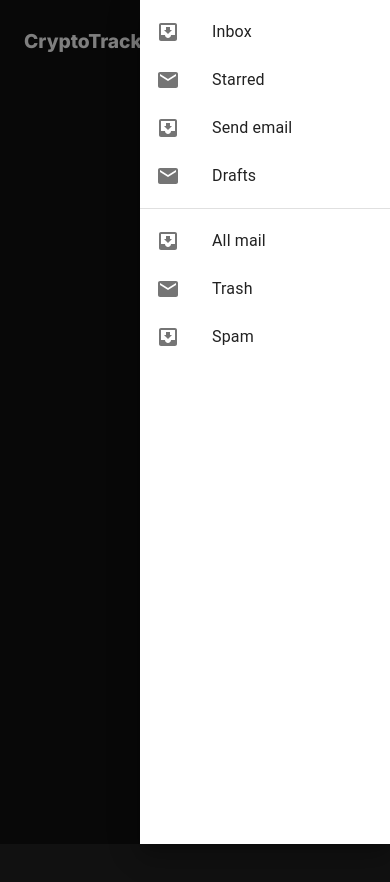
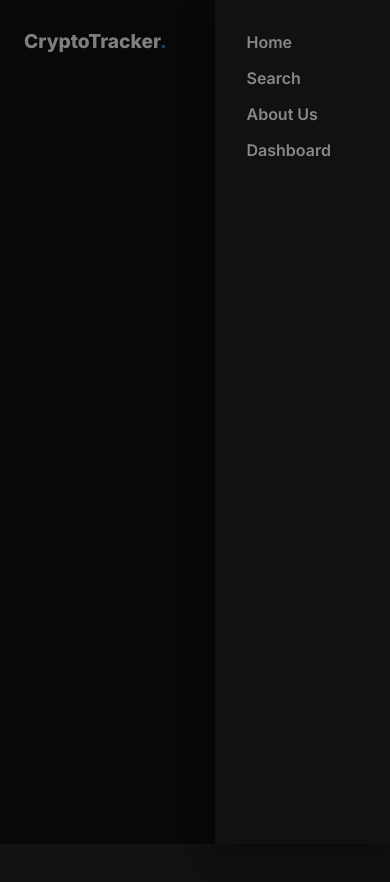
Before and after one commit to AVIVASHISHTA29/cryptoDashboard, a React (Create React App) app: page / in a window 390 px wide. Both pictures are taken after a click on the button 346 px from the left and 40 px from the top of the page. Shown: the top 882 px of the page. Built offline with nearby package versions, Linux system fonts and the light colour scheme.

Commit message:
styling for drawer and clean code

```diff
--- a/src/components/Header/Drawer.js
+++ b/src/components/Header/Drawer.js
@@ -1,90 +1,34 @@
-import * as React from "react";
-import Box from "@mui/material/Box";
+import { useState } from "react";
 import Drawer from "@mui/material/Drawer";
-import Button from "@mui/material/Button";
-import List from "@mui/material/List";
-import Divider from "@mui/material/Divider";
-import ListItem from "@mui/material/ListItem";
-import ListItemButton from "@mui/material/ListItemButton";
-import ListItemIcon from "@mui/material/ListItemIcon";
-import ListItemText from "@mui/material/ListItemText";
-import InboxIcon from "@mui/icons-material/MoveToInbox";
-import MailIcon from "@mui/icons-material/Mail";
 import MenuIcon from "@mui/icons-material/Menu";
 import { IconButton } from "@mui/material";
 import "./styles.css";
 export default function TemporaryDrawer() {
-  const [state, setState] = React.useState({
-    top: false,
-    left: false,
-    bottom: false,
-    right: false,
-  });
-
-  const toggleDrawer = (anchor, open) => (event) => {
-    if (
-      event.type === "keydown" &&
-      (event.key === "Tab" || event.key === "Shift")
-    ) {
-      return;
-    }
-
-    setState({ ...state, [anchor]: open });
-  };
-
-  const list = (anchor) => (
-    <Box
-      sx={{ width: anchor === "top" || anchor === "bottom" ? "auto" : 250 }}
-      role="presentation"
-      onClick={toggleDrawer(anchor, false)}
-      onKeyDown={toggleDrawer(anchor, false)}
-    >
-      <List>
-        {["Inbox", "Starred", "Send email", "Drafts"].map((text, index) => (
-          <ListItem key={text} disablePadding>
-            <ListItemButton>
-              <ListItemIcon>
-                {index % 2 === 0 ? <InboxIcon /> : <MailIcon />}
-              </ListItemIcon>
-              <ListItemText primary={text} />
-            </ListItemButton>
-          </ListItem>
-        ))}
-      </List>
-      <Divider />
-      <List>
-        {["All mail", "Trash", "Spam"].map((text, index) => (
-          <ListItem key={text} disablePadding>
-            <ListItemButton>
-              <ListItemIcon>
-                {index % 2 === 0 ? <InboxIcon /> : <MailIcon />}
-              </ListItemIcon>
-              <ListItemText primary={text} />
-            </ListItemButton>
-          </ListItem>
-        ))}
-      </List>
-    </Box>
-  );
+  const [open, setOpen] = useState(false);
 
   return (
     <div>
-      {["right"].map((anchor) => (
-        <React.Fragment key={anchor}>
-          <div className="menu-button">
-            <IconButton onClick={toggleDrawer(anchor, true)}>
-              <MenuIcon style={{ color: "var(--white)" }} />
-            </IconButton>
-          </div>
-          <Drawer
-            anchor={anchor}
-            open={state[anchor]}
-            onClose={toggleDrawer(anchor, false)}
-          >
-            {list(anchor)}
-          </Drawer>
-        </React.Fragment>
-      ))}
+      <div className="menu-button">
+        <IconButton onClick={() => setOpen(true)}>
+          <MenuIcon style={{ color: "var(--white)" }} />
+        </IconButton>
+      </div>
+      <Drawer anchor={"right"} open={open} onClose={() => setOpen(false)}>
+        <div className="drawer-div">
+          <a href="/">
+            <p className="links">Home</p>
+          </a>
+          <a href="/search">
+            <p className="links">Search</p>
+          </a>
+          <a href="/about-us">
+            <p className="links">About Us</p>
+          </a>
+          <a href="/dashboard">
+            <p className="links">Dashboard</p>
+          </a>
+        </div>
+      </Drawer>
     </div>
   );
 }
--- a/src/components/Header/index.js
+++ b/src/components/Header/index.js
@@ -9,7 +9,6 @@ function Header() {
       <h1 className="heading">
         CryptoTracker<span style={{ color: "var(--blue)" }}>.</span>
       </h1>
-
       <div className="links-flex">
         <a href="/">
           <p className="links">Home</p>
--- a/src/components/Header/styles.css
+++ b/src/components/Header/styles.css
@@ -29,6 +29,16 @@
   display: none;
 }
 
+.drawer-div {
+  width: 45vw;
+  height: 100%;
+  padding: 1rem;
+  padding-left: 0rem;
+  background-color: var(--black);
+  color: var(--white);
+  font-weight: 500;
+}
+
 @media only screen and (max-width: 800px) {
   .navbar {
     padding: 1rem;
```
